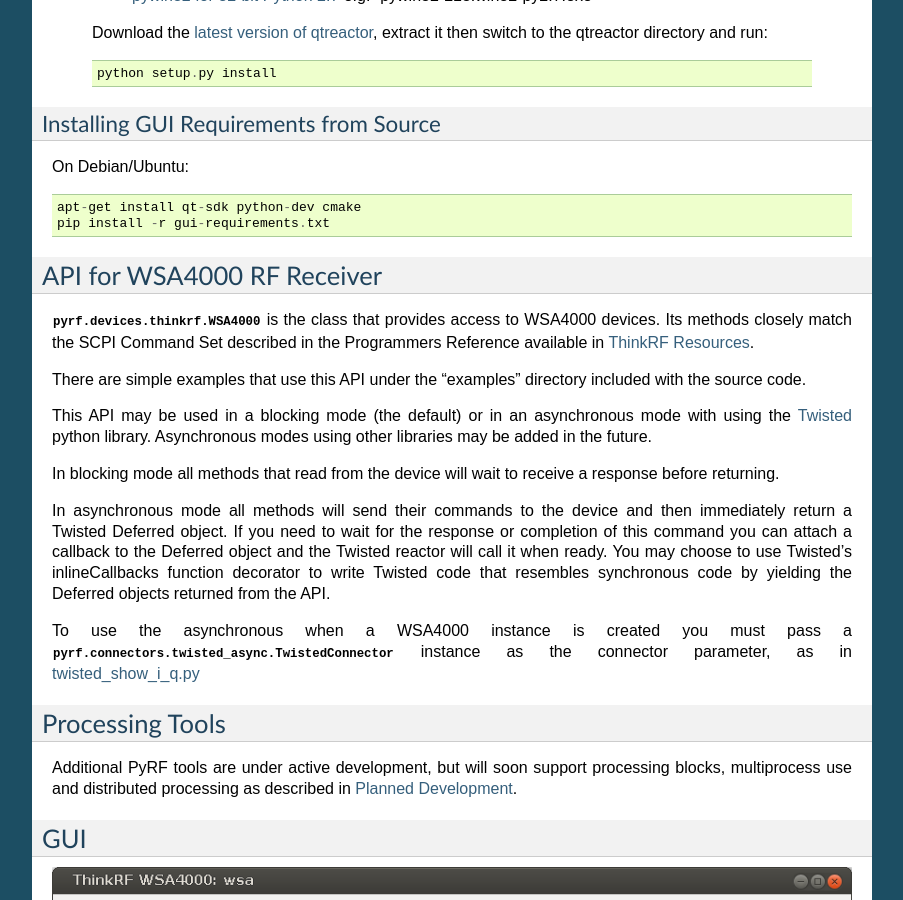
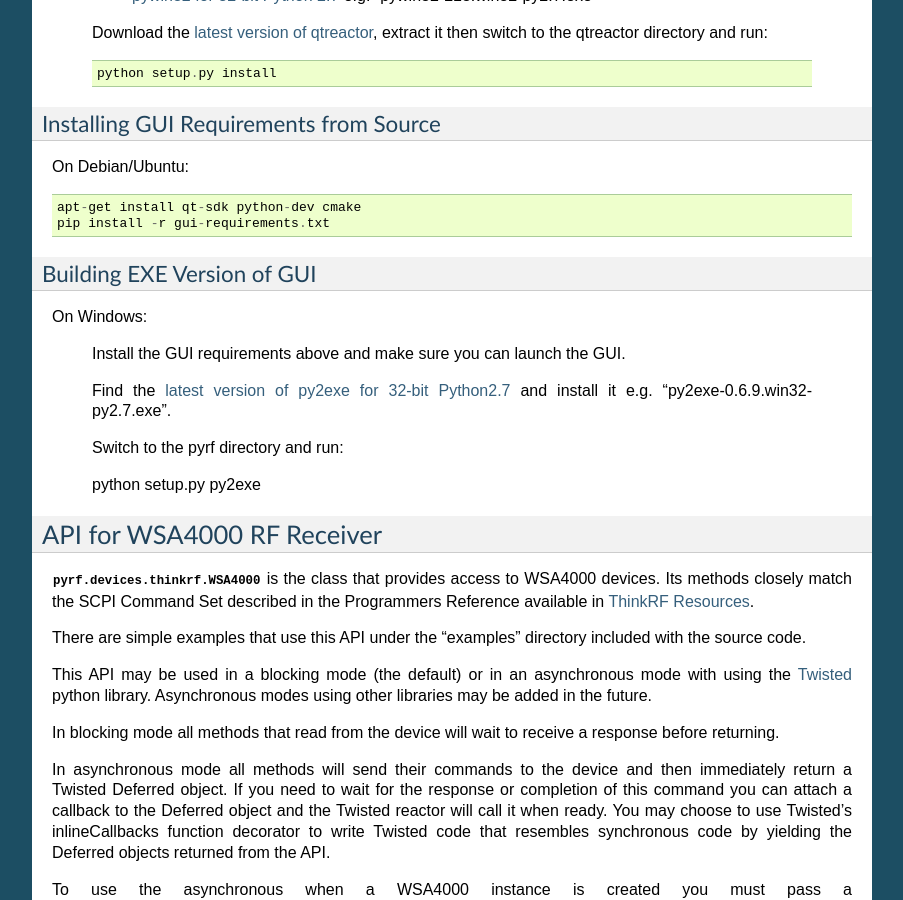
Before and after one commit to pyrf/pyrf, a Sphinx documentation site: the page built from docs/usermanual.rst, in a window 1280 px wide and 900 px high, scrolled down 929 px. Shown: the whole window, without its empty margins (198-1101 px from the left). Built offline with Sphinx 7.4.7, drawn with Linux system fonts in a browser that asks for light colours; some of the changed text lies outside the part shown.

Commit message:
building exe instructions

```diff
--- a/docs/usermanual.rst
+++ b/docs/usermanual.rst
@@ -63,6 +63,21 @@
 
 
 
+Building EXE Version of GUI
+~~~~~~~~~~~~~~~~~~~~~~~~~~~
+
+On Windows:
+
+   Install the GUI requirements above and make sure you can launch the GUI.
+
+   Find the
+   `latest version of py2exe for 32-bit Python2.7 <http://sourceforge.net/projects/py2exe/files/py2exe/>`_
+   and install it e.g. "py2exe-0.6.9.win32-py2.7.exe".
+
+   Switch to the pyrf directory and run::
+
+   python setup.py py2exe
+
 API for WSA4000 RF Receiver
 ---------------------------
 
```
